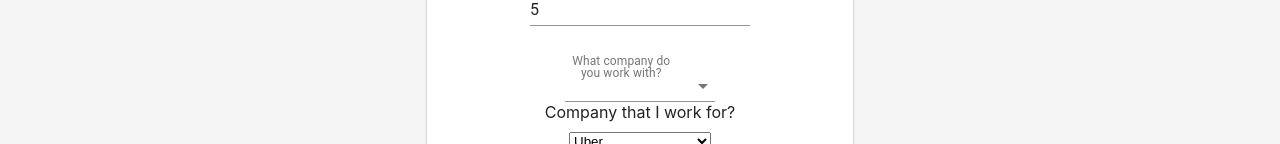
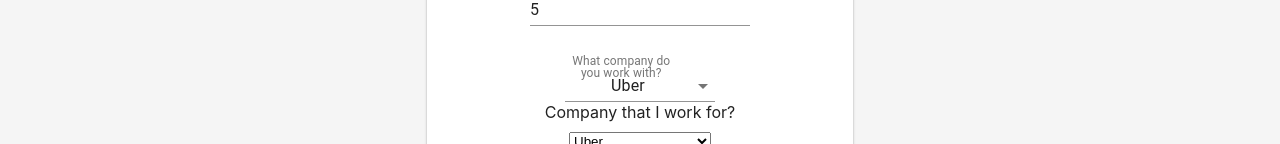
Before and after one commit to chilavadym/SurWay, a React (Create React App) app in the folder react/sur-way-app/: page / in a window 1280 px wide. Shown: the part 656-800 px from the top of the page. Built offline with nearby package versions, Linux system fonts and the light colour scheme.

Commit message:
Simple select working

```diff
--- a/react/sur-way-app/src/components/SurveyForm.js
+++ b/react/sur-way-app/src/components/SurveyForm.js
@@ -125,13 +125,12 @@
                                         <FormControl className={classes.formControl}>
                                             <InputLabel id="company-drop-down-lab">What company do you work with?</InputLabel>
                                             <Select
-                                                labelId="company-drop-down-lab"
+                                                name='company'
                                                 id="demo-simple-select"
-                                                value={"Ubser"}
+                                                value={this.state.company}
                                                 onChange={this.handleInputChange}
                                                 autoWidth={true}
-                                                style={{minWidth: '150px'}}
-                                            >
+                                                style={{ minWidth: '150px' }}>
                                                 {Object.keys(this.state.companies).map((key, index) => (
                                                     <MenuItem value={key}>{this.state.companies[key]} </MenuItem>
                                                 ))}
```
